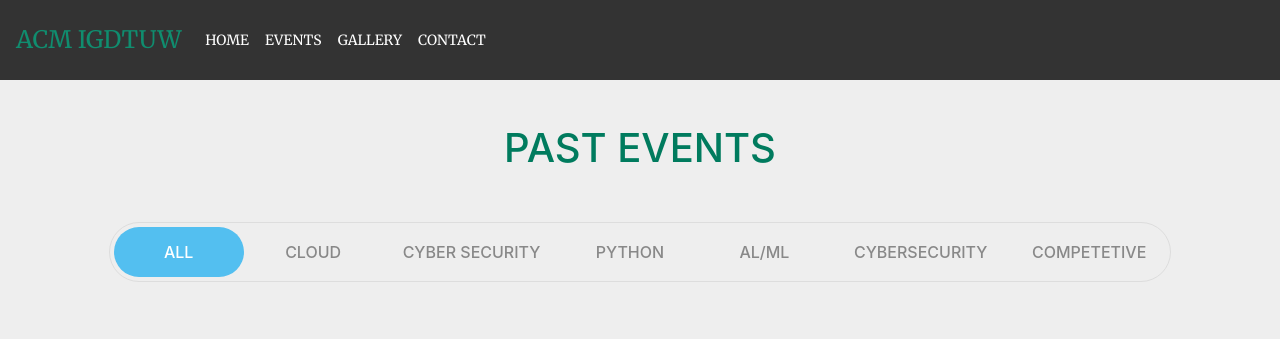
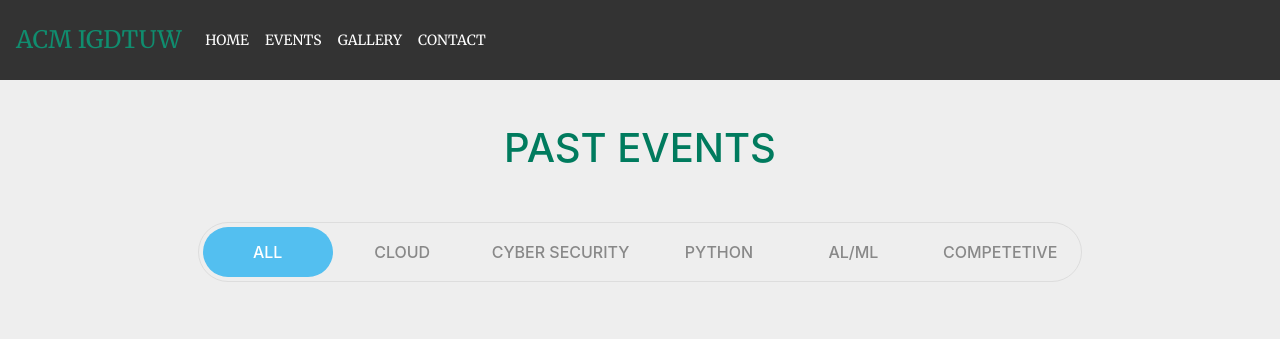
Before and after one commit to apekshamanchanda/ACM-Workshop-Page, a plain HTML site: page emp.html in a window 1280 px wide. Shown: the top 339 px of the page. Drawn offline with nearby package versions, Linux system fonts and the light colour scheme.

Commit message:
Update emp.html

```diff
--- a/emp.html
+++ b/emp.html
@@ -60,8 +60,8 @@
 						<li class="filter" data-filter="2">Cyber security</li>
 						<li class="filter" data-filter="3">Python</li>
 						<li class="filter" data-filter="4">Al/ml</li>
-						<li class="filter" data-filter="5">Cybersecurity</li>
-						<li class="filter" data-filter="6">Competetive</li>
+
+						<li class="filter" data-filter="5">Competetive</li>
 					</ul>
 				</div>
 			</div>
```
